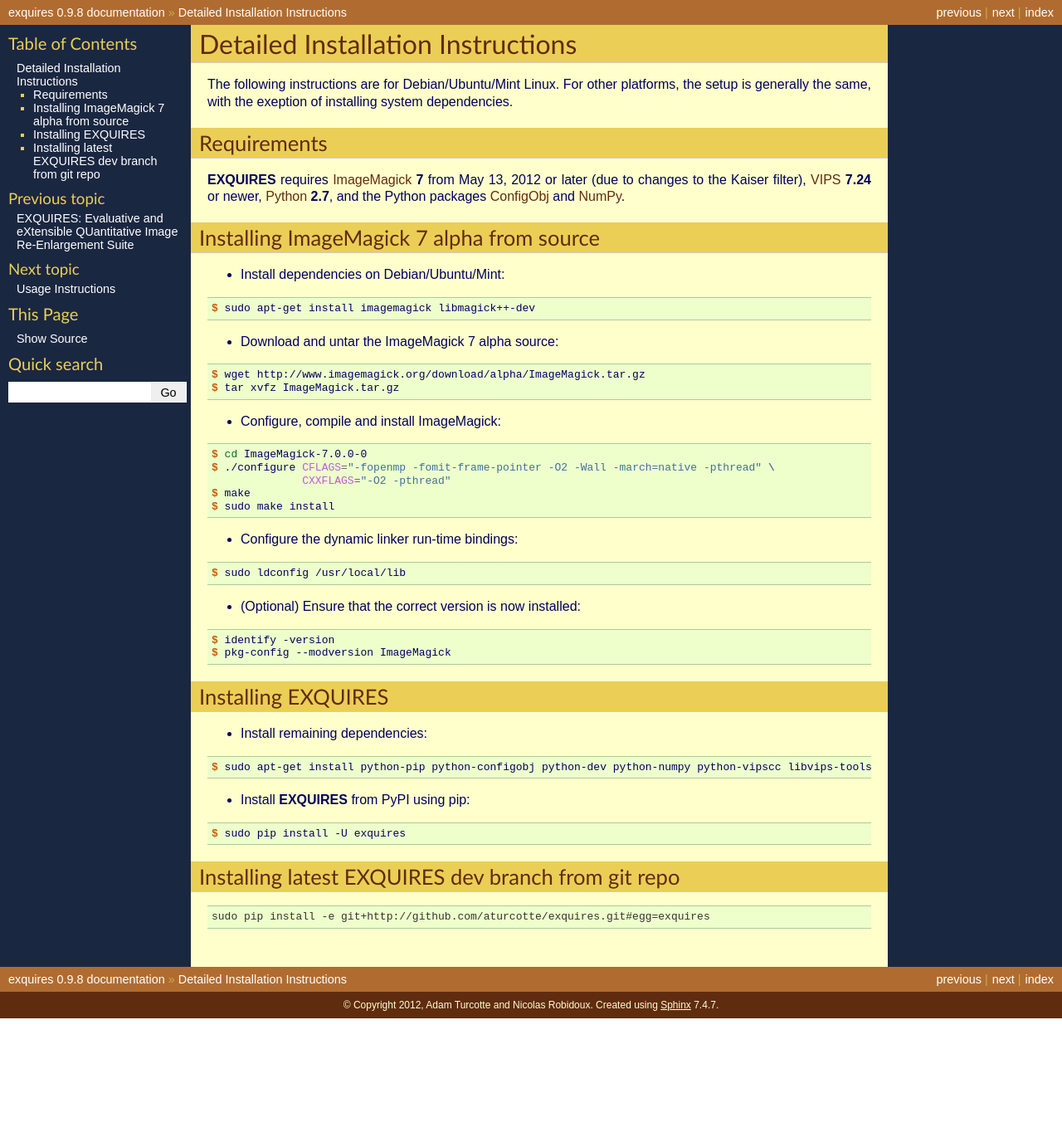
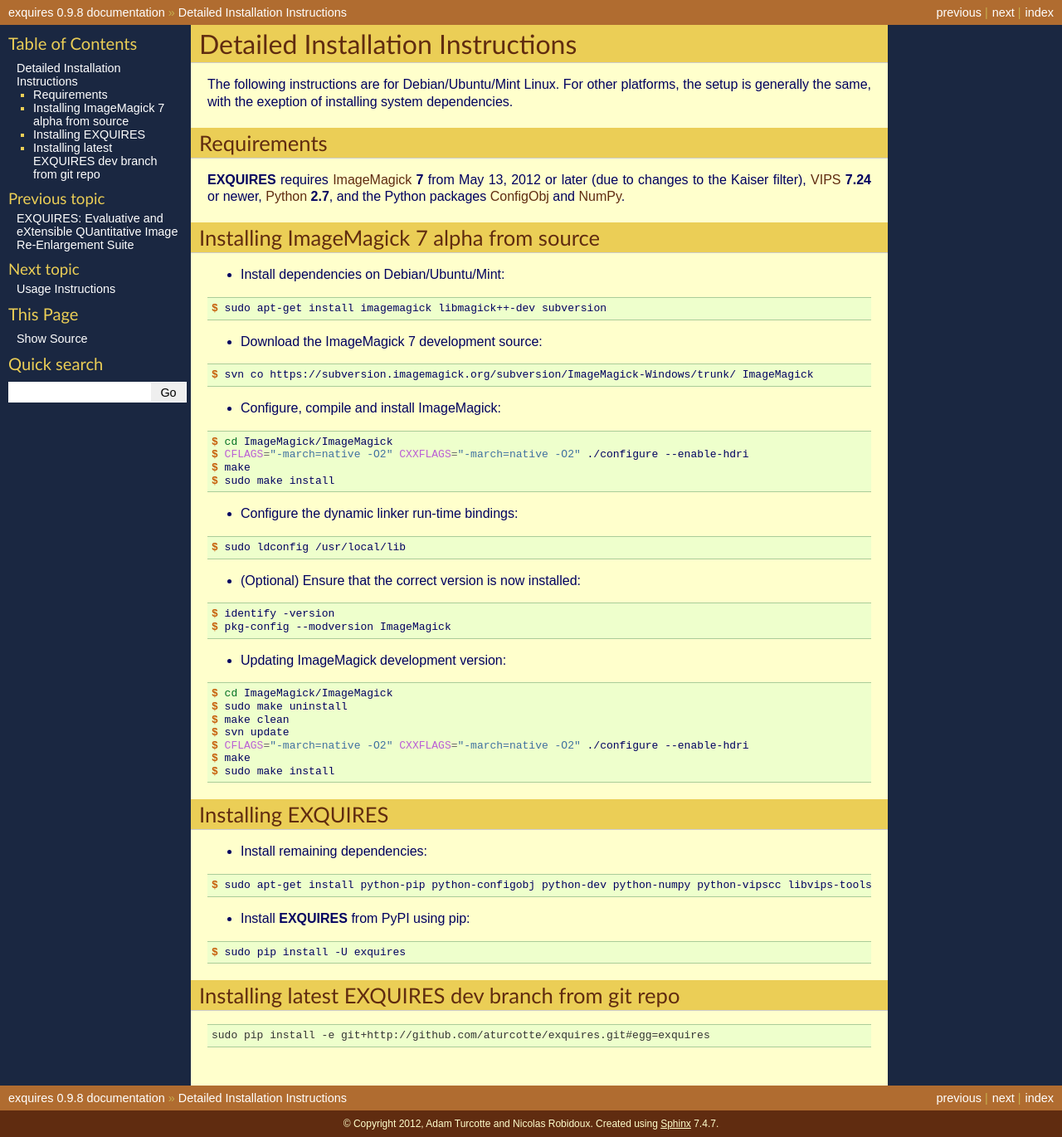
Before and after one commit to aturcotte/exquires, a Sphinx documentation site: the page built from docs/setup.rst, in a window 1280 px wide. Shown: the whole page at 83% size. Built offline with Sphinx 7.4.7, drawn with Linux system fonts in a browser that asks for light colours; formulas are drawn with MathJax 3; before the commit the page ends 1227 px from its top, so only the background shows below that.

```diff
--- a/docs/setup.rst
+++ b/docs/setup.rst
@@ -27,22 +27,20 @@ Installing ImageMagick 7 alpha from source
 
 .. code-block:: console
 
-    $ sudo apt-get install imagemagick libmagick++-dev
+    $ sudo apt-get install imagemagick libmagick++-dev subversion
 
-* Download and untar the ImageMagick 7 alpha source:
+* Download the ImageMagick 7 development source:
 
 .. code-block:: console
 
-    $ wget http://www.imagemagick.org/download/alpha/ImageMagick.tar.gz
-    $ tar xvfz ImageMagick.tar.gz
+    $ svn co https://subversion.imagemagick.org/subversion/ImageMagick-Windows/trunk/ ImageMagick
 
 * Configure, compile and install ImageMagick:
 
 .. code-block:: console
 
-    $ cd ImageMagick-7.0.0-0
-    $ ./configure CFLAGS="-fopenmp -fomit-frame-pointer -O2 -Wall -march=native -pthread" \
-                  CXXFLAGS="-O2 -pthread"
+    $ cd ImageMagick/ImageMagick
+    $ CFLAGS="-march=native -O2" CXXFLAGS="-march=native -O2" ./configure --enable-hdri
     $ make
     $ sudo make install
 
@@ -58,6 +56,18 @@ Installing ImageMagick 7 alpha from source
 
     $ identify -version
     $ pkg-config --modversion ImageMagick
+
+* Updating ImageMagick development version:
+
+.. code-block:: console
+
+    $ cd ImageMagick/ImageMagick
+    $ sudo make uninstall
+    $ make clean
+    $ svn update
+    $ CFLAGS="-march=native -O2" CXXFLAGS="-march=native -O2" ./configure --enable-hdri
+    $ make
+    $ sudo make install
 
 ===================
 Installing EXQUIRES
```
Also changed, not shown: docs/usage.rst (+9 -3 lines).
